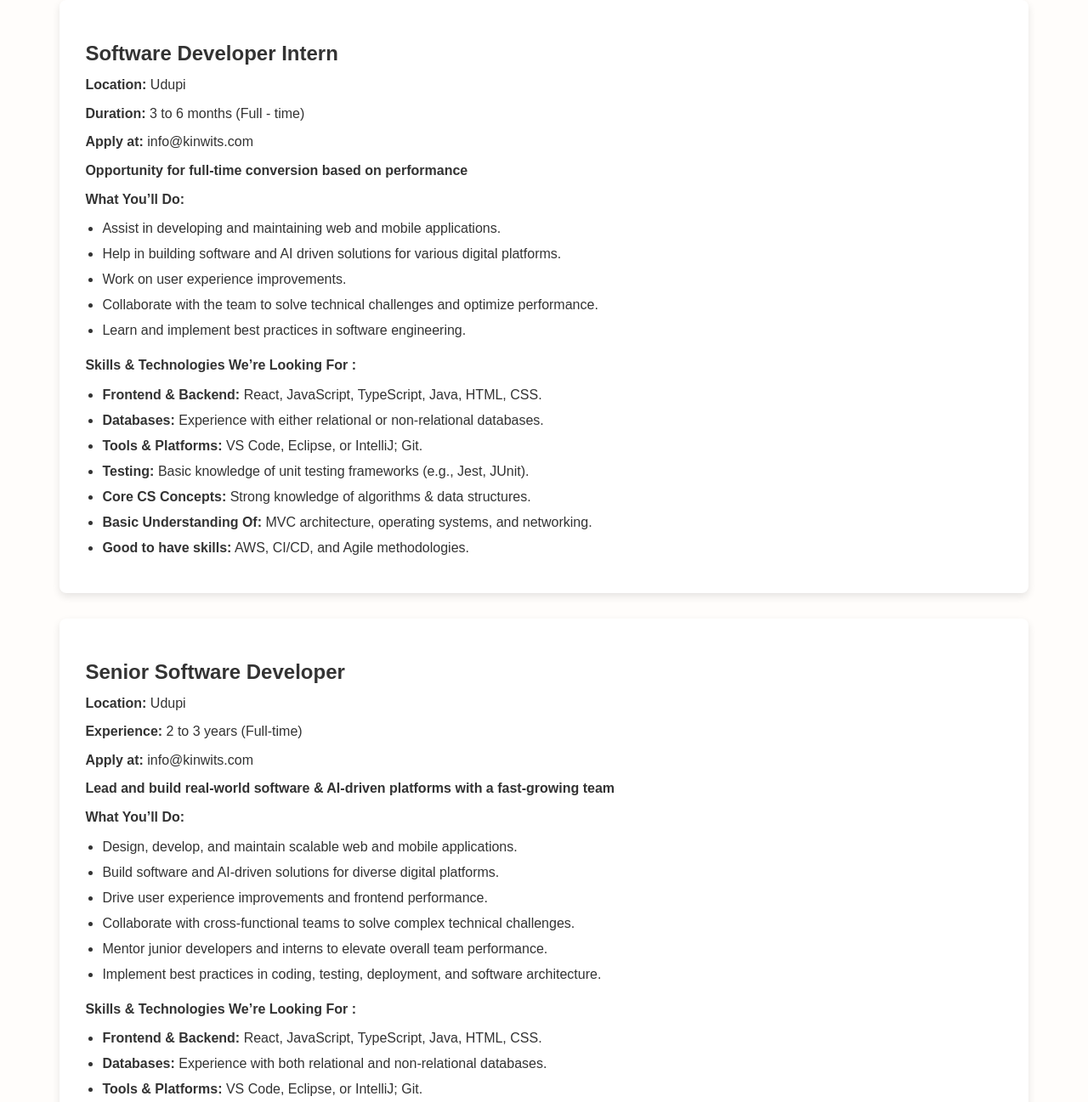
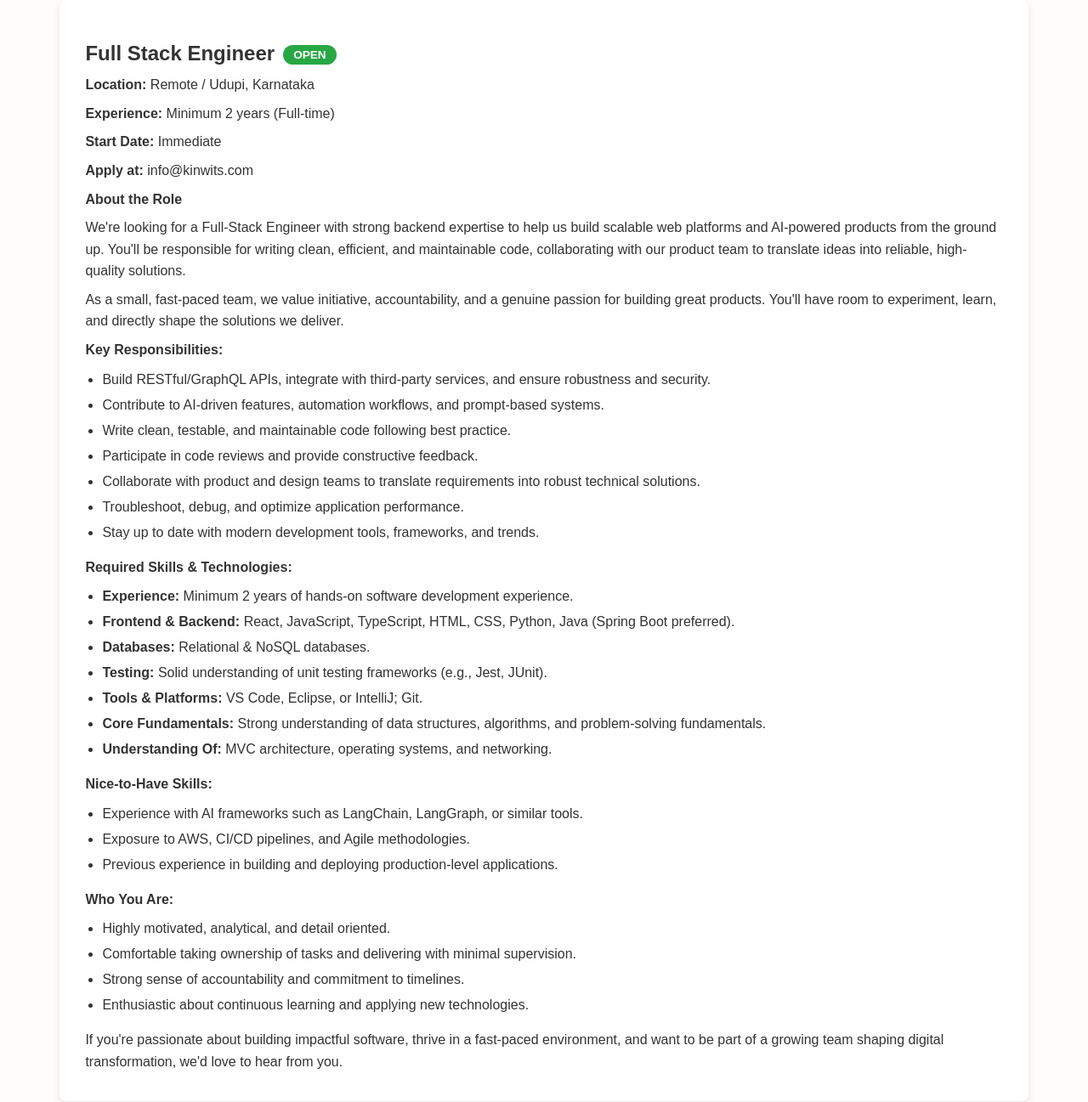
Before and after one commit to kinwitstech/kinwitshome, a plain HTML site: page index.html in a window 1280 px wide. Shown: the part 4020-5317 px from the top of the page at 85% size. Drawn offline with Linux system fonts and the light colour scheme; a web font is replaced by a local one.

Commit message:
enhance careers section with new Full Stack Engineer role and status indicators

```diff
--- a/index.html
+++ b/index.html
@@ -477,6 +477,23 @@
       .career-entry ul li {
         margin-bottom: 6px;
         list-style-type: disc;
+      }
+
+      .career-status-chip {
+        display: inline-block;
+        background-color: #dc3545;
+        color: white;
+        padding: 4px 12px;
+        border-radius: 12px;
+        font-size: 0.85rem;
+        font-weight: 600;
+        text-transform: uppercase;
+        margin-left: 10px;
+        vertical-align: middle;
+      }
+
+      .career-status-chip.open {
+        background-color: #28a745;
       }
 
       .s-contact {
@@ -1312,7 +1329,100 @@
           </p>
 
           <div class="career-entry">
-            <h3>Software Developer Intern</h3>
+            <h3>Full Stack Engineer<span class="career-status-chip open">Open</span></h3>
+            <p><strong>Location:</strong> Remote / Udupi, Karnataka</p>
+            <p><strong>Experience:</strong> Minimum 2 years (Full-time)</p>
+            <p><strong>Start Date:</strong> Immediate</p>
+            <p><strong>Apply at: </strong> info@kinwits.com</p>
+            <p><strong>About the Role</strong></p>
+            <p>
+              We're looking for a Full-Stack Engineer with strong backend expertise to help us build scalable web platforms and AI-powered products from the ground up. You'll be responsible for writing clean, efficient, and maintainable code, collaborating with our product team to translate ideas into reliable, high-quality solutions.
+            </p>
+            <p>
+              As a small, fast-paced team, we value initiative, accountability, and a genuine passion for building great products. You'll have room to experiment, learn, and directly shape the solutions we deliver.
+            </p>
+            <p><strong>Key Responsibilities:</strong></p>
+            <ul>
+              <li>
+                Build RESTful/GraphQL APIs, integrate with third-party services, and ensure robustness and security.
+              </li>
+              <li>
+                Contribute to AI-driven features, automation workflows, and prompt-based systems.
+              </li>
+              <li>
+                Write clean, testable, and maintainable code following best practice.
+              </li>
+              <li>
+                Participate in code reviews and provide constructive feedback.
+              </li>
+              <li>
+                Collaborate with product and design teams to translate requirements into robust technical solutions.
+              </li>
+              <li>
+                Troubleshoot, debug, and optimize application performance.
+              </li>
+              <li>
+                Stay up to date with modern development tools, frameworks, and trends.
+              </li>
+            </ul>
+            <p><strong>Required Skills & Technologies:</strong></p>
+            <ul>
+              <li>
+                <strong>Experience:</strong> Minimum 2 years of hands-on software development experience.
+              </li>
+              <li>
+                <strong>Frontend & Backend:</strong> React, JavaScript, TypeScript, HTML, CSS, Python, Java (Spring Boot preferred).
+              </li>
+              <li>
+                <strong>Databases:</strong> Relational & NoSQL databases.
+              </li>
+              <li>
+                <strong>Testing:</strong> Solid understanding of unit testing frameworks (e.g., Jest, JUnit).
+              </li>
+              <li>
+                <strong>Tools & Platforms:</strong> VS Code, Eclipse, or IntelliJ; Git.
+              </li>
+              <li>
+                <strong>Core Fundamentals:</strong> Strong understanding of data structures, algorithms, and problem-solving fundamentals.
+              </li>
+              <li>
+                <strong>Understanding Of:</strong> MVC architecture, operating systems, and networking.
+              </li>
+            </ul>
+            <p><strong>Nice-to-Have Skills:</strong></p>
+            <ul>
+              <li>
+                Experience with AI frameworks such as LangChain, LangGraph, or similar tools.
+              </li>
+              <li>
+                Exposure to AWS, CI/CD pipelines, and Agile methodologies.
+              </li>
+              <li>
+                Previous experience in building and deploying production-level applications.
+              </li>
+            </ul>
+            <p><strong>Who You Are:</strong></p>
+            <ul>
+              <li>
+                Highly motivated, analytical, and detail oriented.
+              </li>
+              <li>
+                Comfortable taking ownership of tasks and delivering with minimal supervision.
+              </li>
+              <li>
+                Strong sense of accountability and commitment to timelines.
+              </li>
+              <li>
+                Enthusiastic about continuous learning and applying new technologies.
+              </li>
+            </ul>
+            <p>
+              If you're passionate about building impactful software, thrive in a fast-paced environment, and want to be part of a growing team shaping digital transformation, we'd love to hear from you.
+            </p>
+          </div>
+
+          <div class="career-entry">
+            <h3>Software Developer Intern<span class="career-status-chip">Closed</span></h3>
             <p><strong>Location:</strong> Udupi</p>
             <p><strong>Duration:</strong> 3 to 6 months (Full - time)</p>
             <p><strong>Apply at: </strong> info@kinwits.com</p>
@@ -1375,7 +1485,7 @@
           </div>
 
           <div class="career-entry">
-            <h3>Senior Software Developer</h3>
+            <h3>Senior Software Developer<span class="career-status-chip">Closed</span></h3>
             <p><strong>Location:</strong> Udupi</p>
             <p><strong>Experience:</strong> 2 to 3 years (Full-time)</p>
             <p><strong>Apply at: </strong> info@kinwits.com</p>
```
